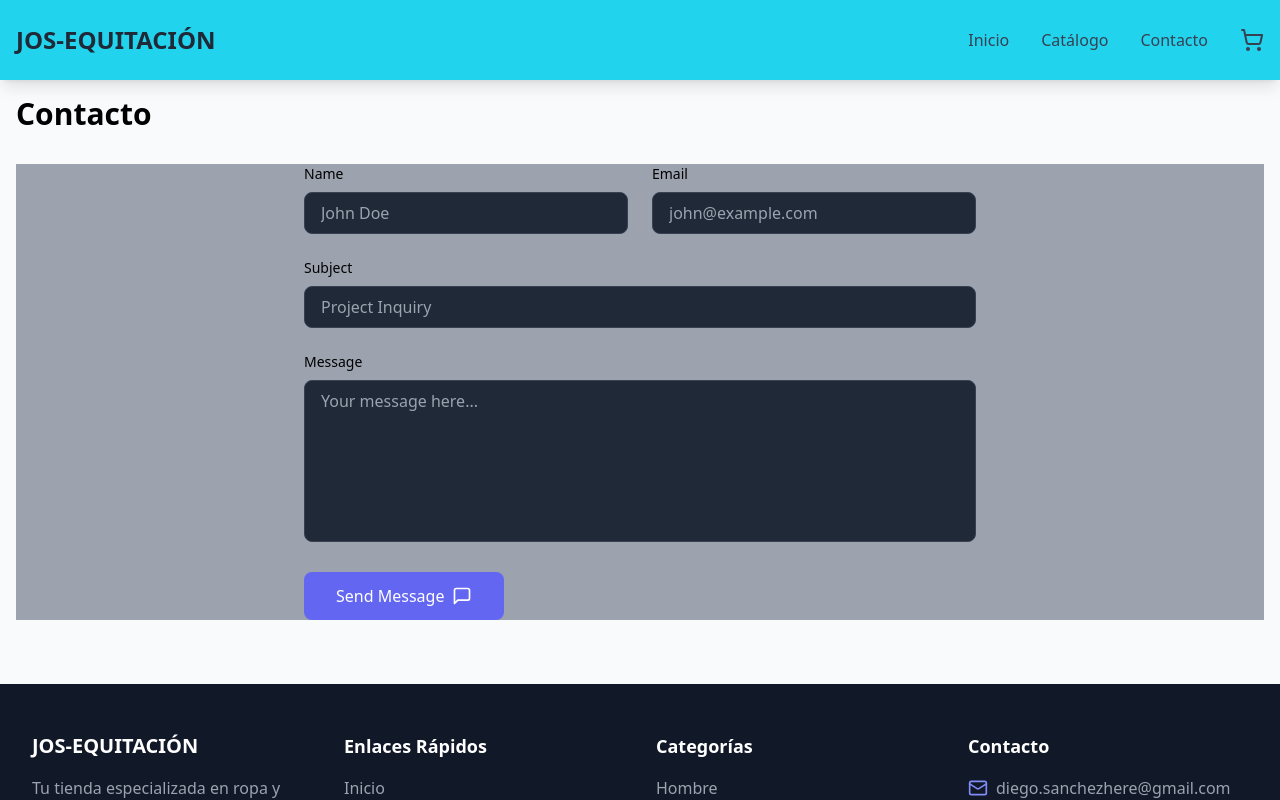
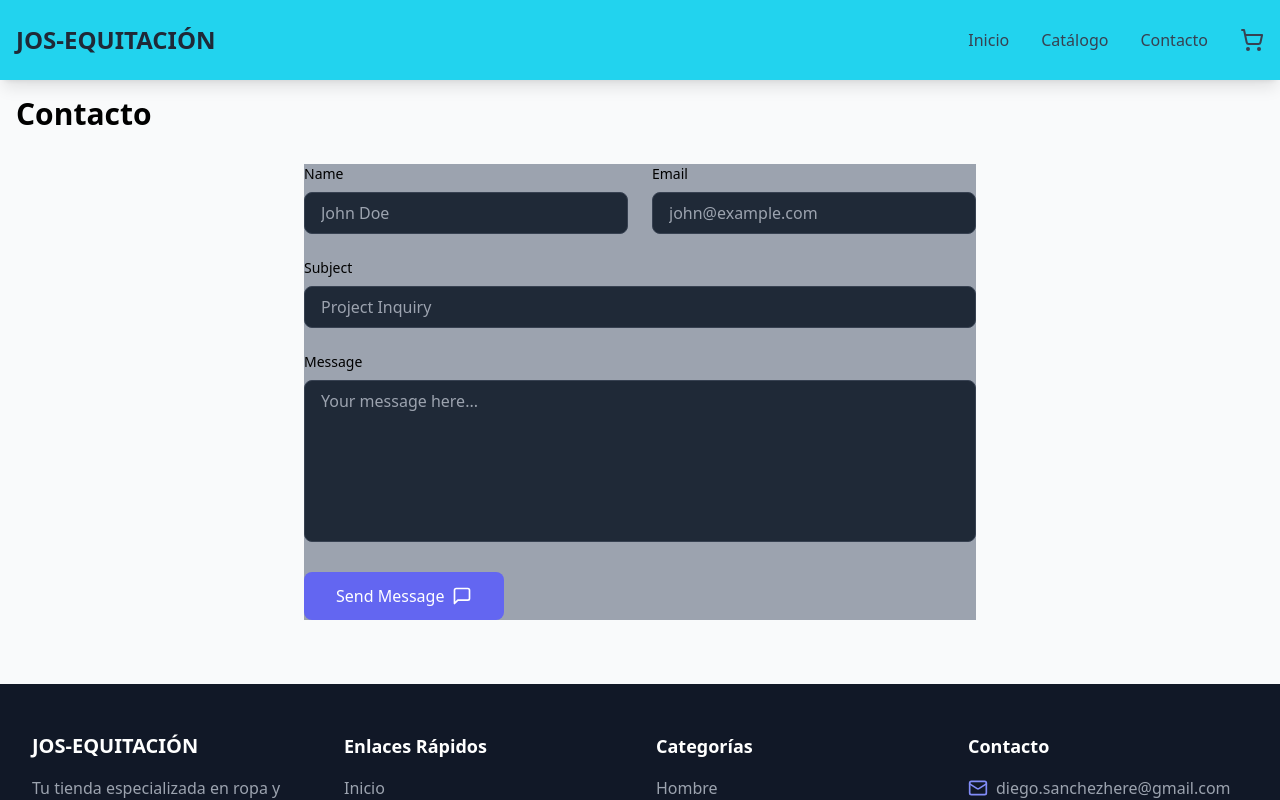
Before and after one commit to Sanchistro/JOS-SHOP, a React (Vite) app: page /contact in a window 1280 px wide. Shown: the top 800 px of the page. Built offline with nearby package versions, Linux system fonts and the light colour scheme.

Commit message:
Add files via upload

```diff
--- a/src/pages/Contact.tsx
+++ b/src/pages/Contact.tsx
@@ -45,9 +45,9 @@ export default function Contact() {
       <div className="max-w-7xl mx-auto">
         <h1 className="text-3xl font-bold mb-8">Contacto</h1>
         {/* Contact Form */}
-        <section id="contact" className="bg-gray-400 space-y-8 scroll-mt-16">
+        <section id="contact" className="space-y-8 scroll-mt-16">
           <div className="max-w-2xl mx-auto">
-            <form onSubmit={handleSubmit} className="space-y-6">
+            <form onSubmit={handleSubmit} className="bg-gray-400 space-y-6">
               <div className="grid grid-cols-1 md:grid-cols-2 gap-6">
                 <div className="space-y-2">
                   <label htmlFor="name" className="block text-sm font-medium text-black">
```
